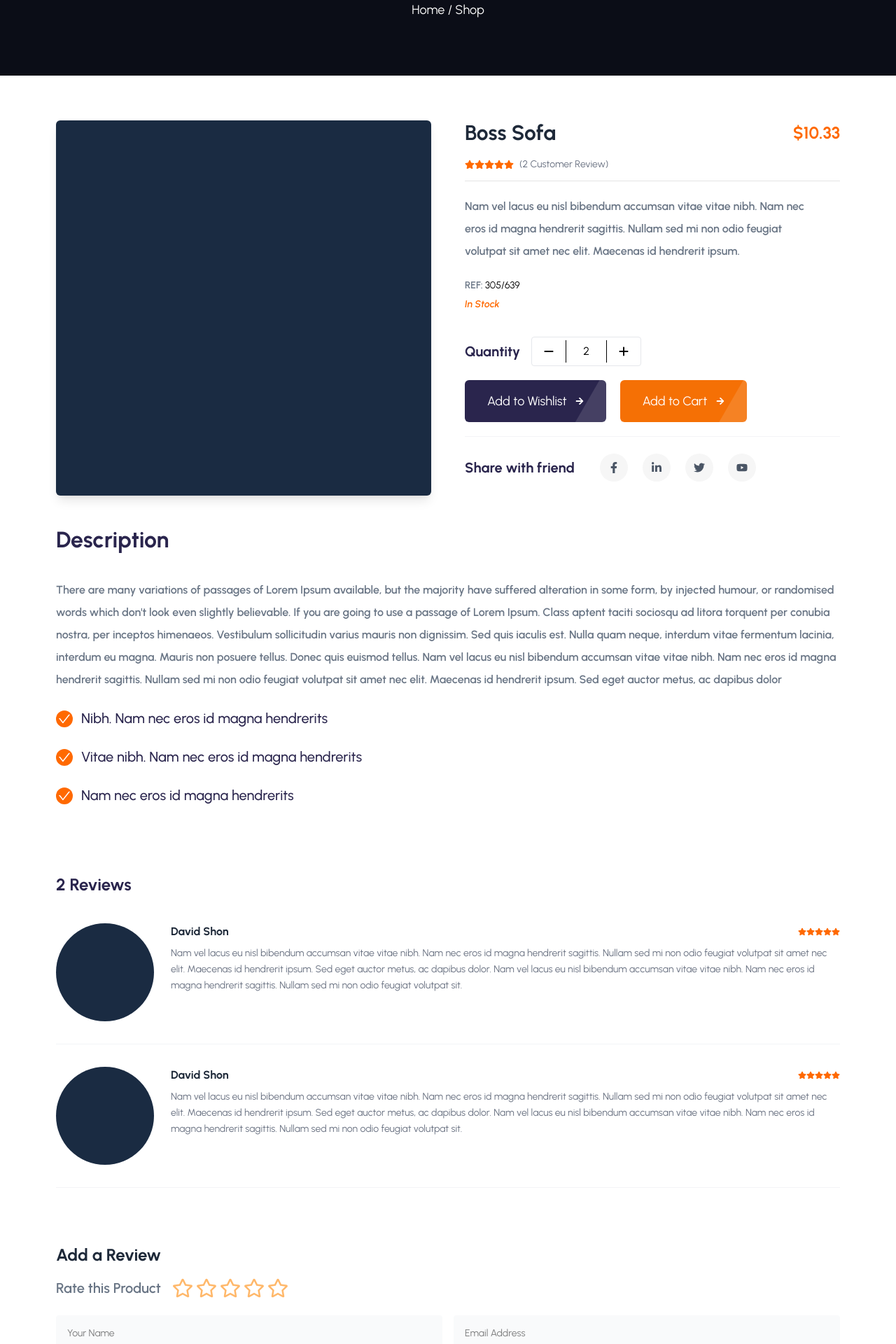
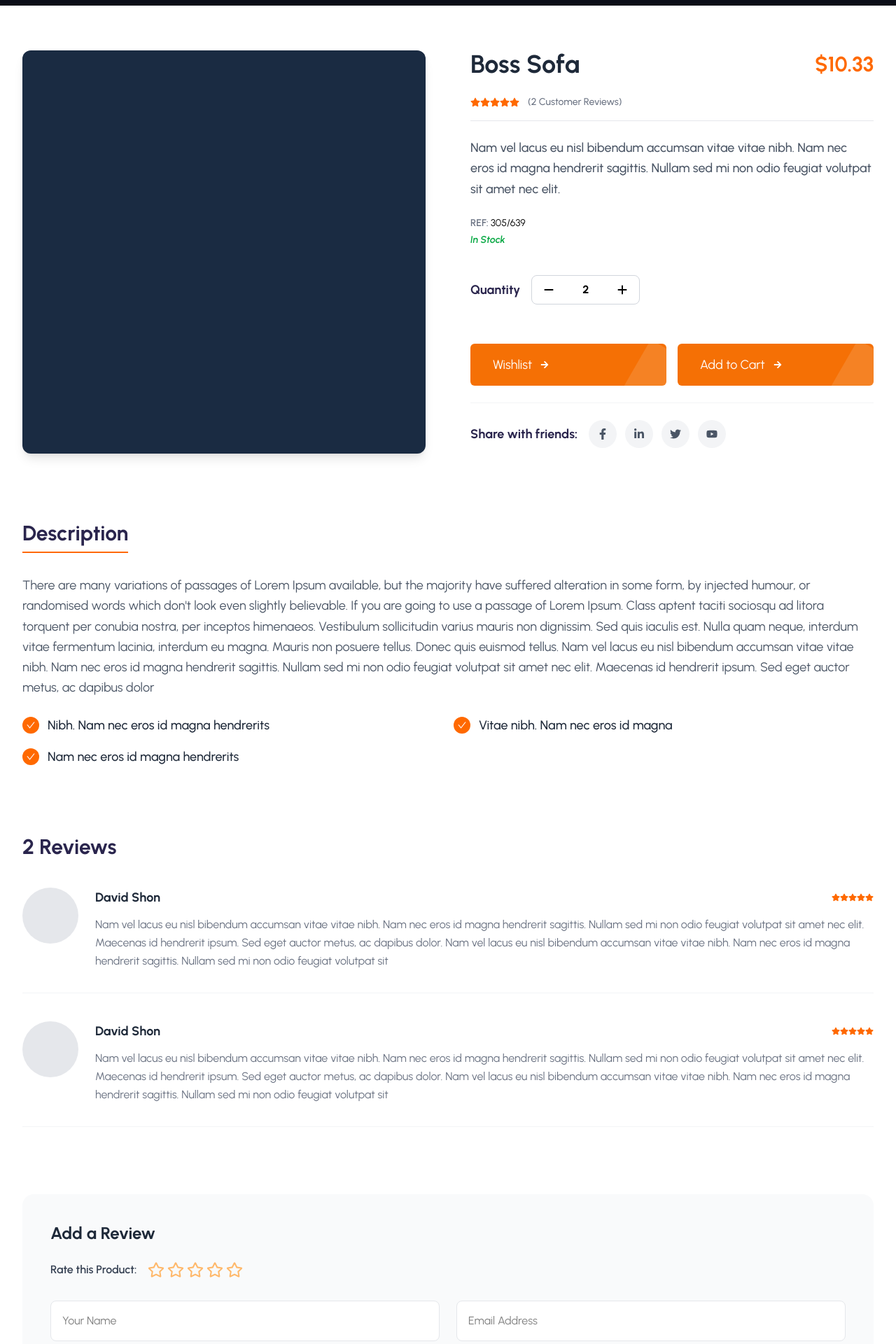
Before and after one commit to Mohammad-Nadil/ebt-eduact, a React (Vite) app: page /product/1 in a window 1280 px wide. Shown: the part 360-2280 px from the top of the page at 70% size. Built offline with nearby package versions, Linux system fonts and the light colour scheme; a web font is replaced by a local one.

Commit message:
Some code add

```diff
--- a/src/pages/Checkout.jsx
+++ b/src/pages/Checkout.jsx
@@ -171,7 +171,7 @@ const Checkout = () => {
 
             {/* Place Order Button */}
             <button
-              className="w-59.5 mt-8 text-base sm:text-lg flex items-center gap-x-3 py-2 sm:py-4 px-5 sm:px-8 rounded-md bg-none bg-secondary text-white font-urbanist duration-300 relative after:w-1/5 after:h-[200%] after:bg-[#F6F5F521] z-0 after:-z-11 after:absolute after:top-0 after:right-0 overflow-hidden after:rotate-30 hover:cursor-pointer hover:after:h-[500%] hover:after:rotate-0 hover:after:w-full after:duration-300 hover:after:-top-10"
+              className="w-full sm:w-59.5 mt-8 mx-auto lg:mx-0 text-base sm:text-lg flex items-center justify-center lg:justify-start gap-x-3 py-2 sm:py-4 px-5 sm:px-8 rounded-md bg-none bg-secondary text-white font-urbanist duration-300 relative after:w-1/5 after:h-[200%] after:bg-[#F6F5F521] z-0 after:-z-11 after:absolute after:top-0 after:right-0 overflow-hidden after:rotate-30 hover:cursor-pointer hover:after:h-[500%] hover:after:rotate-0 hover:after:w-full after:duration-300 hover:after:-top-10"
             >
               Place your Order <FaArrowRight className="text-md" />
             </button>
--- a/src/pages/Product.jsx
+++ b/src/pages/Product.jsx
@@ -18,7 +18,7 @@ const Product = () => {
 
   return (
     <>
-      <section className="py-25">
+      <section>
         <div className="bg-gray-50 min-h-screen">
           {/* Header Section */}
           <div className="bg-[#0b0d17] text-white pt-35 pb-30 text-center">
--- a/src/pages/ProductDetail.jsx
+++ b/src/pages/ProductDetail.jsx
@@ -1,4 +1,4 @@
-import React from "react";
+import React, { useState } from "react";
 import {
   FaStar,
   FaRegStar,
@@ -8,231 +8,160 @@ import {
   FaYoutube,
   FaArrowRight,
 } from "react-icons/fa";
-import { FaPlus } from "react-icons/fa6";
-import { FaMinus } from "react-icons/fa6";
+import { FaPlus, FaMinus } from "react-icons/fa6";
 import { AiOutlineCheck } from "react-icons/ai";
 import { NavLink } from "react-router-dom";
 
 const ProductDetail = () => {
+  const [quantity, setQuantity] = useState(2);
   const stars = Array(5).fill(0);
+
   return (
-    <section className="bg-white py-25 font-urbanist">
+    <section className="overflow-hidden">
       {/* Header Section */}
-      <div className="bg-[#0b0d17] text-white pt-24 pb-20 text-center">
-        <h1 className="text-5xl md:text-6xl font-bold uppercase">
+      <div className="bg-[#0b0d17] text-white pt-16 pb-12 md:pt-24 md:pb-20 text-center px-4">
+        <h1 className="text-3xl sm:text-4xl md:text-5xl lg:text-6xl font-bold uppercase tracking-wide">
           Product Details
         </h1>
-        <p className="text-lg font-normal mt-2 font-urbanist">Home / Shop</p>
+        <p className="text-base md:text-lg font-normal mt-2 font-urbanist opacity-80">
+          Home / Shop
+        </p>
       </div>
 
-      <div className="max-w-6xl mx-auto px-4 mt-16">
+      <div className="max-w-7xl mx-auto px-4 sm:px-6 lg:px-8 mt-10 md:mt-16 mb-20">
         {/* Upper Part: Image and Quick Info */}
-        <div className="grid grid-cols-1 md:grid-cols-2 gap-12 items-start">
+        <div className="grid grid-cols-1 lg:grid-cols-2 gap-8 xl:gap-16 items-start">
+
           {/* Product Image Placeholder */}
-          <div className="bg-[#1a2b42] aspect-square rounded-md shadow-lg"></div>
+          <div className="bg-[#1a2b42] aspect-square rounded-xl shadow-lg w-full max-w-2xl mx-auto lg:mx-0"></div>
 
           {/* Product Info */}
-          <div className="space-y-5">
-            <div className="flex justify-between items-center">
-              <h2 className="text-3xl font-bold text-gray-800">Boss Sofa</h2>
-              <span className="text-2xl font-bold text-orange-500">$10.33</span>
+          <div className="flex flex-col space-y-6">
+            <div className="flex flex-col sm:flex-row sm:justify-between sm:items-center gap-4">
+              <h2 className="text-3xl md:text-4xl font-bold text-gray-800">Boss Sofa</h2>
+              <span className="text-2xl md:text-3xl font-bold text-orange-500">$10.33</span>
             </div>
 
             {/* Rating */}
-            <div className="flex flex-col items-start gap-2">
-              <div className="flex items-center gap-2 pb-4 border-b border-[#E4E4E4] w-full">
+            <div className="flex items-center gap-3 pb-4 border-b border-gray-200">
               <div className="flex text-orange-500 text-sm">
                 {[...Array(5)].map((_, index) => (
                   <FaStar key={index} />
                 ))}
               </div>
-
-                <span className="text-gray-500 text-sm leading-none">
-                  (2 Customer Review)
+              <span className="text-gray-500 text-sm font-medium">
+                (2 Customer Reviews)
               </span>
             </div>
-            </div>
 
-            <p className="text-secondaryText leading-8 text-[16px] font-semibold pr-5">
+            <p className="text-gray-600 leading-relaxed text-base md:text-lg font-medium">
               Nam vel lacus eu nisl bibendum accumsan vitae vitae nibh. Nam nec
               eros id magna hendrerit sagittis. Nullam sed mi non odio feugiat
-              volutpat sit amet nec elit. Maecenas id hendrerit ipsum.
+              volutpat sit amet nec elit.
             </p>
 
             <div className="text-sm space-y-1">
               <p className="font-urbanist">
-                <span className="font-urbanist text-secondaryText font-semibold texxt-[20px] leading-6.5">
-                  REF:
-                </span>{" "}
-                305/639
+                <span className="text-gray-500 font-semibold">REF:</span> 305/639
               </p>
-              <p className="text-orange-500 font-semibold italic">In Stock</p>
+              <p className="text-green-600 font-semibold italic">In Stock</p>
             </div>
 
-            {/* Quantity and Cart */}
-            <div className="flex flex-wrap items-center gap-4 pt-4">
-              <h3 className="text-[20px] text-[#2A254D] font-bold font-urbanist leading-6.5">
-                Quantity
-              </h3>
-              <div className="flex items-center border border-gray-200 rounded">
-                <button className="px-4 py-2 border-r hover:bg-gray-100">
+            {/* Quantity and Actions */}
+            <div className="flex flex-col gap-6 pt-4">
+              <div className="flex items-center gap-4">
+                <h3 className="text-lg font-bold text-[#2A254D] font-urbanist">Quantity</h3>
+                <div className="flex items-center border border-gray-300 rounded-lg overflow-hidden">
+                  <button
+                    onClick={() => setQuantity(Math.max(1, quantity - 1))}
+                    className="px-4 py-2 hover:bg-gray-100 transition-colors"
+                  >
                     <FaMinus />
                   </button>
-                <span className="px-6 py-2">2</span>
-                <button className="px-4 py-2 border-l hover:bg-gray-100">
+                  <span className="px-6 py-2 font-bold">{quantity}</span>
+                  <button
+                    onClick={() => setQuantity(quantity + 1)}
+                    className="px-4 py-2 hover:bg-gray-100 transition-colors"
+                  >
                     <FaPlus />
                   </button>
                 </div>
               </div>
-            <div className="flex items-center gap-5">
+
+              <div className="flex flex-wrap gap-4">
                 <NavLink
-                to=""
-                className="text-base sm:text-lg flex items-center gap-x-3 py-2 sm:py-4 px-5 sm:px-8 rounded-md bg-none bg-[#2A254D] text-white font-urbanist duration-300 relative after:w-1/5 after:h-[200%] after:bg-[#F6F5F521] z-0 after:-z-11 after:absolute after:top-0 after:right-0 overflow-hidden after:rotate-30 hover:cursor-pointer hover:after:h-[500%] hover:after:rotate-0 hover:after:w-full after:duration-300 hover:after:-top-10"
+                  to="#"
+                  className="flex-1 w-full sm:w-59.5 mt-8 mx-auto lg:mx-0 text-base sm:text-lg flex items-center justify-center lg:justify-start gap-x-3 py-2 sm:py-4 px-5 sm:px-8 rounded-md bg-none bg-secondary text-white font-urbanist duration-300 relative after:w-1/5 after:h-[200%] after:bg-[#F6F5F521] z-0 after:-z-11 after:absolute after:top-0 after:right-0 overflow-hidden after:rotate-30 hover:cursor-pointer hover:after:h-[500%] hover:after:rotate-0 hover:after:w-full after:duration-300 hover:after:-top-10"
                 >
-                Add to Wishlist <FaArrowRight className="text-xs" />
+                  Wishlist <FaArrowRight className="text-xs" />
                 </NavLink>
                 <NavLink
                   to="/cart"
-                className="text-base sm:text-lg flex items-center gap-x-3 py-2 sm:py-4 px-5 sm:px-8 rounded-md bg-none bg-secondary text-white font-urbanist duration-300 relative after:w-1/5 after:h-[200%] after:bg-[#F6F5F521] z-0 after:-z-11 after:absolute after:top-0 after:right-0 overflow-hidden after:rotate-30 hover:cursor-pointer hover:after:h-[500%] hover:after:rotate-0 hover:after:w-full after:duration-300 hover:after:-top-10"
+                  className="flex-1 w-full sm:w-59.5 mt-8 mx-auto lg:mx-0 text-base sm:text-lg flex items-center justify-center lg:justify-start gap-x-3 py-2 sm:py-4 px-5 sm:px-8 rounded-md bg-none bg-secondary text-white font-urbanist duration-300 relative after:w-1/5 after:h-[200%] after:bg-[#F6F5F521] z-0 after:-z-11 after:absolute after:top-0 after:right-0 overflow-hidden after:rotate-30 hover:cursor-pointer hover:after:h-[500%] hover:after:rotate-0 hover:after:w-full after:duration-300 hover:after:-top-10"
                 >
                   Add to Cart <FaArrowRight className="text-xs" />
                 </NavLink>
               </div>
+            </div>
+
             {/* Social Share */}
-            <div className="flex items-center gap-4 pt-6 border-t border-gray-100">
-              <span className="text-[20px] font-bold text-[#2A254D] leading-6.5 pr-5">
-                Share with friend
-              </span>
-              <div className="flex gap-5.25">
-                {/* Facebook */}
-                <div
-                  className="w-10 h-10 bg-[#F6F6F6] rounded-full flex items-center
-                  justify-center cursor-pointer hover:bg-orange-100"
-                >
-                  <FaFacebookF className="text-gray-600 hover:text-orange-500" />
+            <div className="flex flex-col sm:flex-row sm:items-center gap-4 pt-6 border-t border-gray-100">
+              <span className="text-lg font-bold text-[#2A254D]">Share with friends:</span>
+              <div className="flex gap-3">
+                {[FaFacebookF, FaLinkedinIn, FaTwitter, FaYoutube].map((Icon, i) => (
+                  <div key={i} className="w-10 h-10 bg-gray-100 rounded-full flex items-center justify-center cursor-pointer hover:bg-orange-500 hover:text-white transition-all text-gray-600">
+                    <Icon />
                   </div>
-                {/* LinkedIn */}
-                <div
-                  className="w-10 h-10 bg-[#F6F6F6] rounded-full flex items-center
-                  justify-center cursor-pointer hover:bg-orange-100"
-                >
-                  <FaLinkedinIn className="text-gray-600 hover:text-orange-500" />
-                </div>
-                {/* Twitter */}
-                <div
-                  className="w-10 h-10 bg-[#F6F6F6] rounded-full flex items-center
-                  justify-center cursor-pointer hover:bg-orange-100"
-                >
-                  <FaTwitter className="text-gray-600 hover:text-orange-500" />
-                </div>
-                {/* YouTube */}
-                <div
-                  className="w-10 h-10 bg-[#F6F6F6] rounded-full flex items-center
-                  justify-center cursor-pointer hover:bg-orange-100"
-                >
-                  <FaYoutube className="text-gray-600 hover:text-orange-500" />
-                </div>
+                ))}
               </div>
             </div>
           </div>
         </div>
 
         {/* Description Section */}
-        <div className="mt-10">
-          <h3
-            className="text-[32px] font-bold text-[#2A254D]
-             font-urbanist leading-11.75
-          mb-6 pb-2 inline-block"
-          >
+        <div className="mt-16 lg:mt-24">
+          <h3 className="text-2xl md:text-3xl font-bold text-[#2A254D] border-b-2
+           border-orange-500 inline-block mb-8 pb-2">
             Description
           </h3>
-          <div
-            className="text-secondaryText space-y-4
-           text-[16px] leading-8 font-semibold"
-          >
+          <div className="text-gray-600 space-y-6 text-base
+          md:text-lg leading-relaxed">
             <p>
-              There are many variations of passages of Lorem Ipsum available,
-              but the majority have suffered alteration in some form, by
-              injected humour, or randomised words which don't look even
-              slightly believable. If you are going to use a passage of Lorem
-              Ipsum. Class aptent taciti sociosqu ad litora torquent per conubia
-              nostra, per inceptos himenaeos. Vestibulum sollicitudin varius
-              mauris non dignissim. Sed quis iaculis est. Nulla quam neque,
-              interdum vitae fermentum lacinia, interdum eu magna. Mauris non
-              posuere tellus. Donec quis euismod tellus. Nam vel lacus eu nisl
-              bibendum accumsan vitae vitae nibh. Nam nec eros id magna
-              hendrerit sagittis. Nullam sed mi non odio feugiat volutpat sit
-              amet nec elit. Maecenas id hendrerit ipsum. Sed eget auctor metus,
-              ac dapibus dolor
+              There are many variations of passages of Lorem Ipsum available, but the majority have suffered alteration in some form, by injected humour, or randomised words which don't look even slightly believable. If you are going to use a passage of Lorem Ipsum. Class aptent taciti sociosqu ad litora torquent per conubia nostra, per inceptos himenaeos. Vestibulum sollicitudin varius mauris non dignissim. Sed quis iaculis est. Nulla quam neque, interdum vitae fermentum lacinia, interdum eu magna. Mauris non posuere tellus. Donec quis euismod tellus. Nam vel lacus eu nisl bibendum accumsan vitae vitae nibh. Nam nec eros id magna hendrerit sagittis. Nullam sed mi non odio feugiat volutpat sit amet nec elit. Maecenas id hendrerit ipsum. Sed eget auctor metus, ac dapibus dolor
             </p>
-            <ul className="space-y-2">
-              <li
-                className="flex items-center gap-3 text-[20px] font-medium
-               font-urbanist leading-11.75 text-[#2A254D]"
-              >
-                <span
-                  className="w-6 h-6 rounded-full bg-orange-500 flex
-                items-center justify-center text-[10px] text-white"
-                >
-                  <AiOutlineCheck className="text-[20px]" />
-                </span>{" "}
-                Nibh. Nam nec eros id magna hendrerits
+            <ul className="grid grid-cols-1 md:grid-cols-2 gap-4">
+              {["Nibh. Nam nec eros id magna hendrerits", "Vitae nibh. Nam nec eros id magna",
+               "Nam nec eros id magna hendrerits"].map((item, idx) => (
+                <li key={idx} className="flex items-center gap-3 text-gray-800 font-medium">
+                  <span className="w-6 h-6 rounded-full bg-orange-500 flex items-center justify-center
+                   text-white shrink-0">
+                    <AiOutlineCheck className="text-sm" />
+                  </span>
+                  {item}
                 </li>
-              <li
-                className="flex items-center gap-3 text-[20px] font-medium
-               font-urbanist leading-11.75 text-[#2A254D]"
-              >
-                <span
-                  className="w-6 h-6 rounded-full bg-orange-500 flex
-                items-center justify-center text-[10px] text-white"
-                >
-                  <AiOutlineCheck className="text-[20px]" />
-                </span>{" "}
-                Vitae nibh. Nam nec eros id magna hendrerits
-              </li>
-              <li
-                className="flex items-center gap-3 text-[20px] font-medium
-              font-urbanist leading-11.75 text-[#2A254D]"
-              >
-                <span
-                  className="w-6 h-6 rounded-full bg-orange-500 flex
-                 items-center justify-center text-[10px] text-white"
-                >
-                  <AiOutlineCheck className="text-[20px]" />
-                </span>{" "}
-                Nam nec eros id magna hendrerits
-              </li>
+              ))}
             </ul>
           </div>
         </div>
 
         {/* Reviews Section */}
-        <div className="mt-20">
-          <h3 className="text-2xl font-bold text-[#2A254D] leading-11.75 mb-8">
+        <div className="mt-16 lg:mt-24">
+          <h3 className="text-2xl md:text-3xl font-bold text-[#2A254D] mb-10">
             2 Reviews
             </h3>
-          <div className="space-y-8">
+          <div className="space-y-10">
             {[1, 2].map((review) => (
-              <div
-                key={review}
-                className="flex gap-6 items-start pb-8 border-b border-gray-100"
-              >
-                <div className="w-35 h-35 bg-[#1a2b42] rounded-full shrink-0"></div>
+              <div key={review} className="flex flex-col sm:flex-row gap-6 items-start pb-8 border-b border-gray-100">
+                <div className="w-16 h-16 md:w-20 md:h-20 bg-gray-200 rounded-full shrink-0"></div>
                 <div className="flex-1">
-                  <div className="flex justify-between items-center mb-2">
-                    <h4 className="font-bold text-gray-800">David Shon</h4>
+                  <div className="flex justify-between items-center mb-3">
+                    <h4 className="font-bold text-gray-800 text-lg">David Shon</h4>
                     <div className="flex text-orange-500 text-xs">
-                      <FaStar /> <FaStar /> <FaStar /> <FaStar /> <FaStar />
+                      {stars.map((_, i) => <FaStar key={i} />)}
                     </div>
                   </div>
-                  <p className="text-gray-500 text-sm leading-relaxed">
-                    Nam vel lacus eu nisl bibendum accumsan vitae vitae nibh.
-                    Nam nec eros id magna hendrerit sagittis. Nullam sed mi non
-                    odio feugiat volutpat sit amet nec elit. Maecenas id
-                    hendrerit ipsum. Sed eget auctor metus, ac dapibus dolor.
-                    Nam vel lacus eu nisl bibendum accumsan vitae vitae nibh.
-                    Nam nec eros id magna hendrerit sagittis. Nullam sed mi non
-                    odio feugiat volutpat sit.
+                  <p className="text-gray-500 text-sm md:text-base leading-relaxed">
+                    Nam vel lacus eu nisl bibendum accumsan vitae vitae nibh. Nam nec eros id magna hendrerit sagittis. Nullam sed mi non odio feugiat volutpat sit amet nec elit. Maecenas id hendrerit ipsum. Sed eget auctor metus, ac dapibus dolor. Nam vel lacus eu nisl bibendum accumsan vitae vitae nibh. Nam nec eros id magna hendrerit sagittis. Nullam sed mi non odio feugiat volutpat sit
                   </p>
                 </div>
               </div>
@@ -241,53 +170,37 @@ const ProductDetail = () => {
         </div>
 
         {/* Add Review Form */}
-        <div className="mt-20 bg-white">
-          <h3 className="text-2xl font-bold text-gray-800 mb-4">
-            Add a Review
-          </h3>
-          <div
-            className="flex gap-1 text-orange-300 mb-6 text-lg
-           cursor-pointer items-center"
-          >
-            <h3
-              className="text-secondaryText text-[20px] font-semibold
-             font-urbanist leading-6.5 pe-3"
-            >
-              Rate this Product
-            </h3>
+        <div className="mt-16 lg:mt-24 bg-gray-50 p-6 md:p-10 rounded-2xl">
+          <h3 className="text-2xl font-bold text-gray-800 mb-6">Add a Review</h3>
+          <div className="flex flex-wrap items-center gap-4 mb-8">
+            <h3 className="text-gray-700 font-semibold">Rate this Product:</h3>
+            <div className="flex gap-1 text-orange-300">
               {stars.map((_, index) => (
-              <FaRegStar key={index} className="text-[30px]" />
+                <FaRegStar key={index} className="text-2xl cursor-pointer hover:text-orange-500 transition-colors" />
               ))}
             </div>
+          </div>
 
-          <form className="space-y-4">
-            <div className="grid grid-cols-1 md:grid-cols-2 gap-4">
+          <form className="space-y-6">
+            <div className="grid grid-cols-1 md:grid-cols-2 gap-6">
               <input
                 type="text"
                 placeholder="Your Name"
-                className="w-full bg-gray-50 border-none p-4 rounded
-                 text-sm focus:ring-1
-                 focus:ring-orange-500 outline-none font-urbanist"
+                className="w-full bg-white border border-gray-200 p-4 rounded-lg outline-none focus:ring-2 focus:ring-orange-500 transition-all"
               />
               <input
                 type="email"
                 placeholder="Email Address"
-                className="w-full bg-gray-50 border-none p-4 rounded
-                text-sm focus:ring-1
-                 focus:ring-orange-500 outline-none font-urbanist"
+                className="w-full bg-white border border-gray-200 p-4 rounded-lg outline-none focus:ring-2 focus:ring-orange-500 transition-all"
               />
             </div>
             <textarea
               rows="5"
-              placeholder="Write a Message"
-              className="w-full bg-gray-50 border-none p-4 rounded
-               text-sm focus:ring-1
-               focus:ring-orange-500 outline-none font-urbanist"
+              placeholder="Write your review here..."
+              className="w-full bg-white border border-gray-200 p-4 rounded-lg outline-none focus:ring-2 focus:ring-orange-500 transition-all"
             ></textarea>
-            <button
-              className="text-base sm:text-lg flex items-center gap-x-3 py-2 sm:py-4 px-5 sm:px-8 rounded-md bg-none bg-secondary text-white font-urbanist duration-300 relative after:w-1/5 after:h-[200%] after:bg-[#F6F5F521] z-0 after:-z-10  after:absolute after:top-0 after:right-0 overflow-hidden after:rotate-30 hover:cursor-pointer hover:after:h-[500%] hover:after:rotate-0 hover:after:w-full after:duration-300 hover:after:-top-10"
-            >
-              Leave a Review <FaArrowRight className="text-md" />
+            <button className="w-full sm:w-59.5 mt-8 mx-auto lg:mx-0 text-base sm:text-lg flex items-center justify-center lg:justify-start gap-x-3 py-2 sm:py-4 px-5 sm:px-8 rounded-md bg-none bg-secondary text-white font-urbanist duration-300 relative after:w-1/5 after:h-[200%] after:bg-[#F6F5F521] z-0 after:-z-11 after:absolute after:top-0 after:right-0 overflow-hidden after:rotate-30 hover:cursor-pointer hover:after:h-[500%] hover:after:rotate-0 hover:after:w-full after:duration-300 hover:after:-top-10">
+              Submit Review <FaArrowRight className="group-hover:translate-x-1 transition-transform" />
             </button>
           </form>
         </div>
```
Lines whose indentation alone changed are shown as unchanged.
